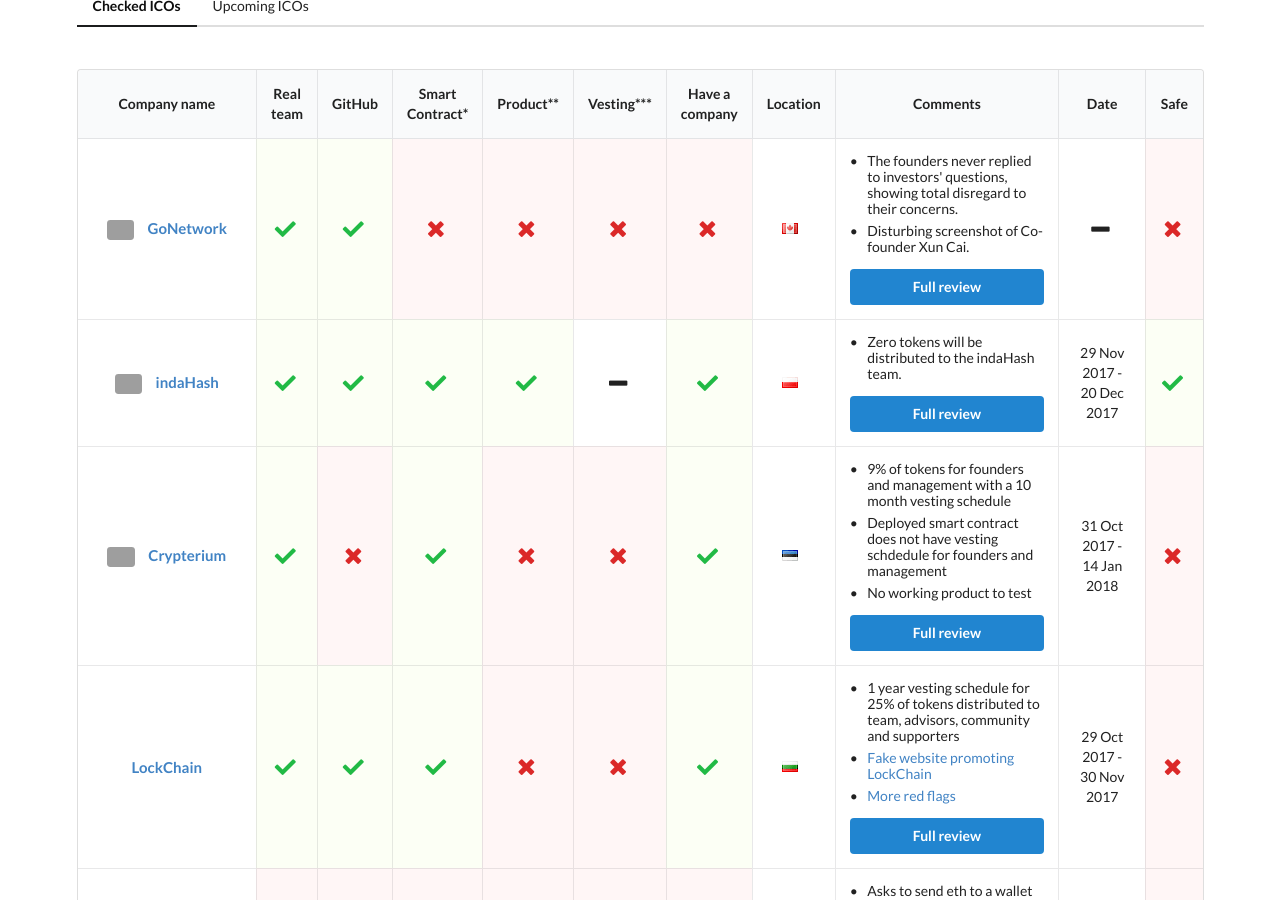
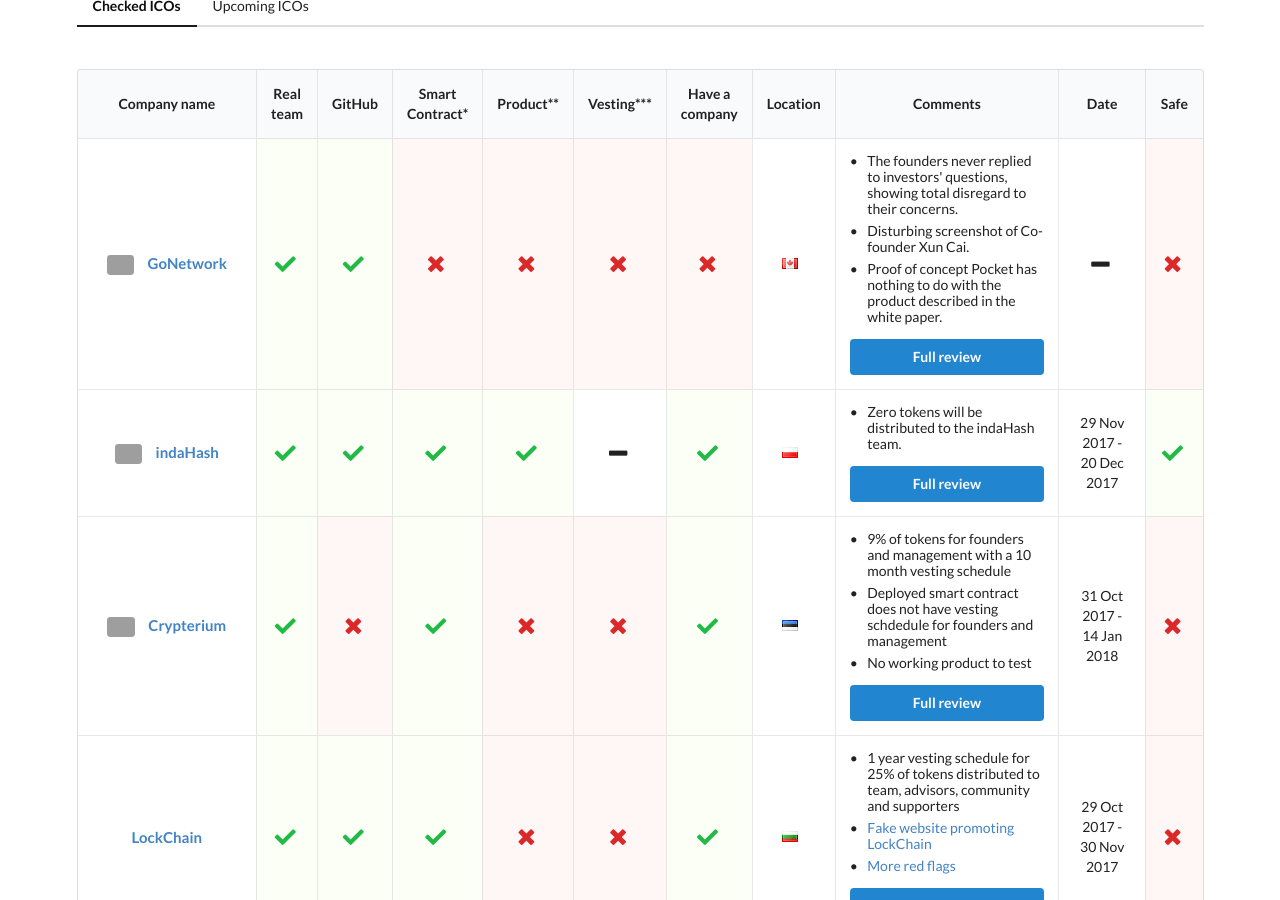
Before and after one commit to ico-check/ico-check, a Jekyll site: the page built from index.md, in a window 1280 px wide and 900 px high, scrolled down 522 px. Built offline with Jekyll 4.4.1, drawn with Linux system fonts in a browser that asks for light colours; nearby versions of some CDN libraries; grey boxes are pictures that could not be loaded.

Commit message:
12-gonetwork-ico-check
added comment

```diff
--- a/_data/icos.yml
+++ b/_data/icos.yml
@@ -13,6 +13,7 @@
   comments:
     - content: The founders never replied to investors' questions, showing total disregard to their concerns.
     - content: Disturbing screenshot of Co-founder Xun Cai.
+    - content: Proof of concept Pocket has nothing to do with the product described in the white paper.
   ico_start_date:
   ico_end_date:
   safe: false
```
